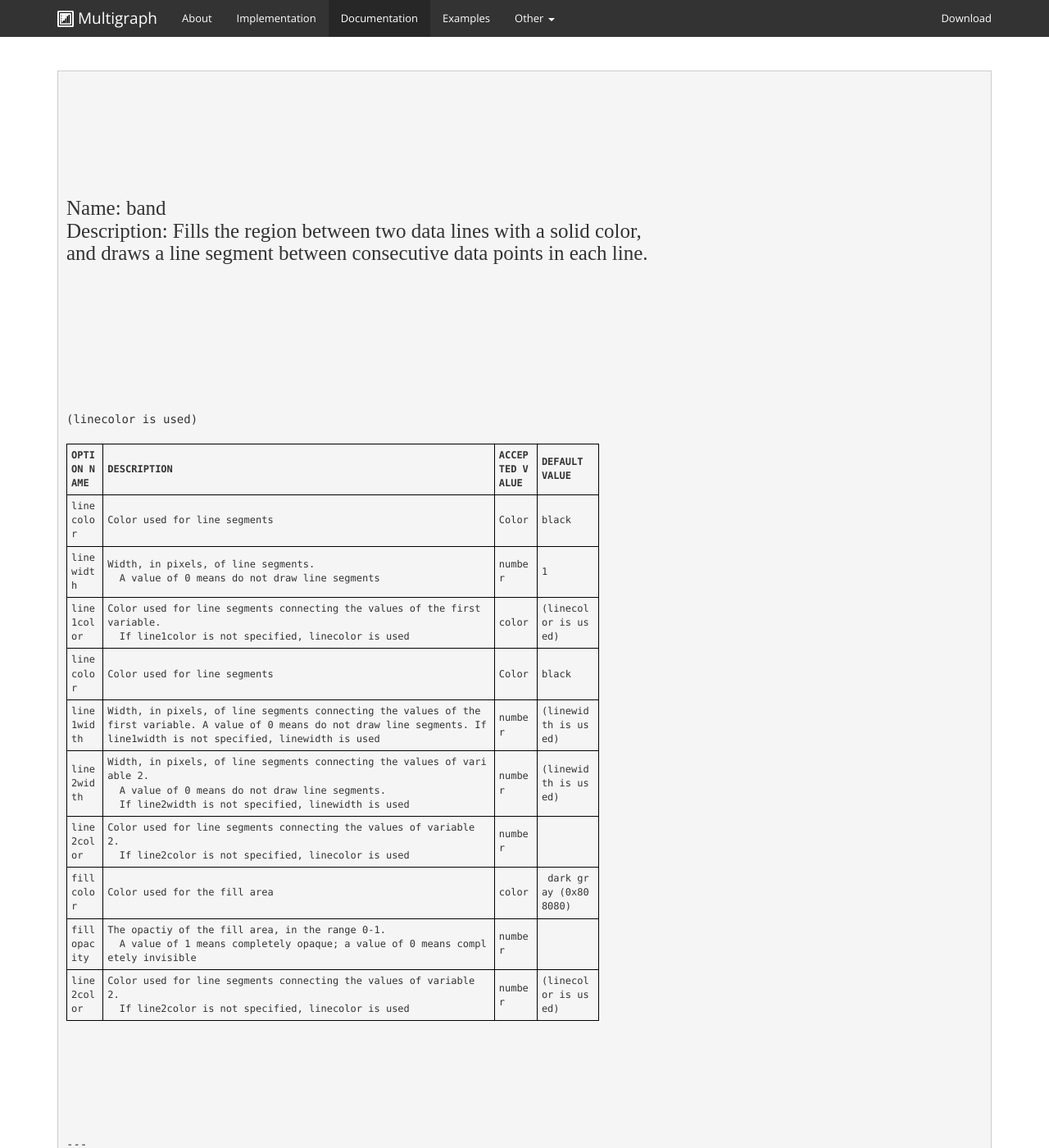
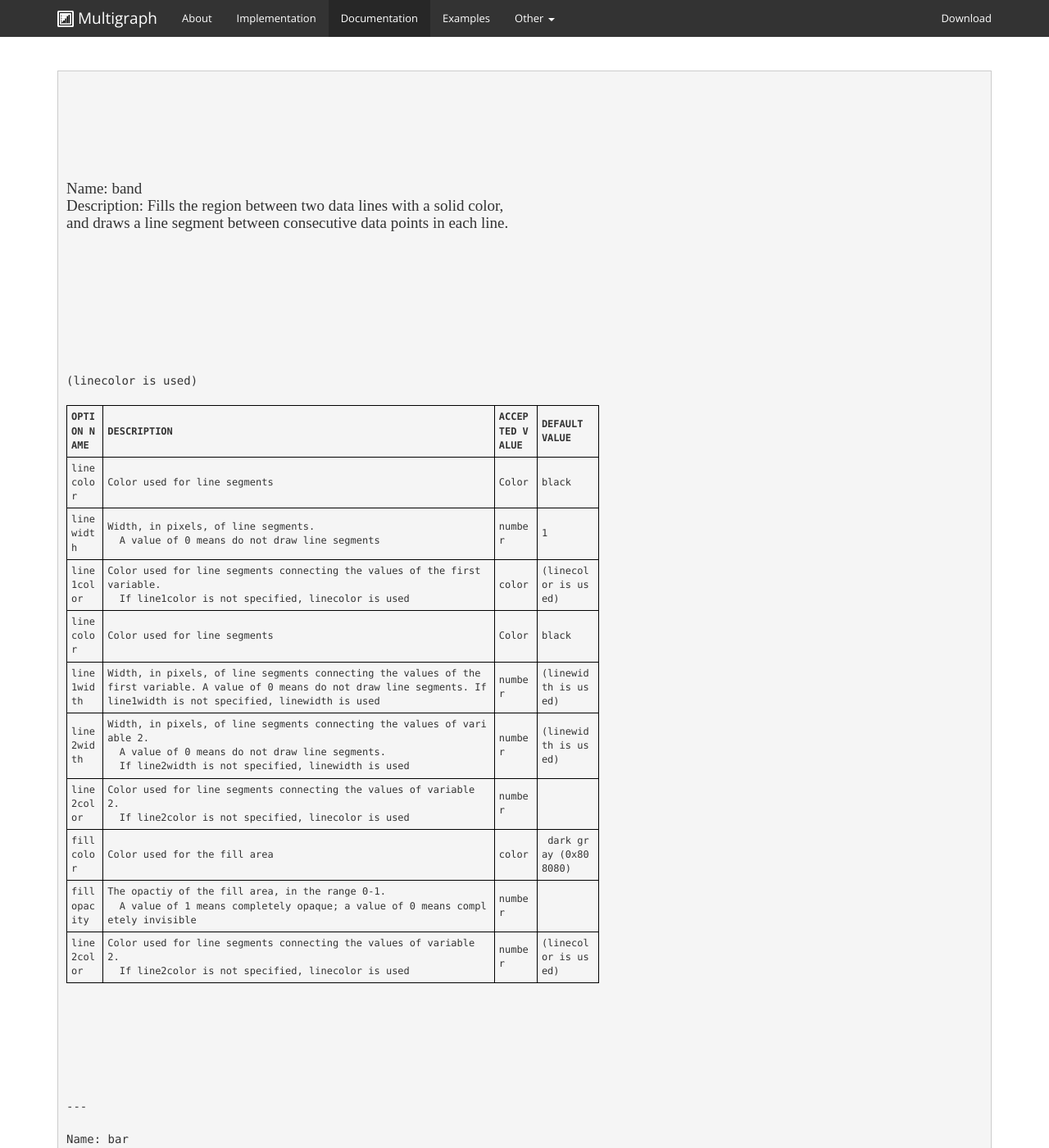
Before and after one commit to khunter3D/khunter3D.github.io, a Jekyll site: the page built from docs/renderers/index.html, in a window 1280 px wide and 1400 px high. Shown: the whole window at 82% size. Built offline with Jekyll 4.4.1, drawn with Linux system fonts in a browser that asks for light colours; nearby versions of some CDN libraries; Markdown is read by kramdown in place of the engine named in the settings.

Commit message:
Update index.html

```diff
--- a/docs/renderers/index.html
+++ b/docs/renderers/index.html
@@ -28,7 +28,7 @@ th,td
 {
 padding:5px;
 }
-h1 {font-size:25px;}
+h1 {font-size:19px;}
 
  h1{font-family:"Futura";}
 
```
